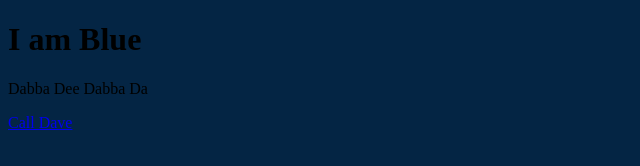
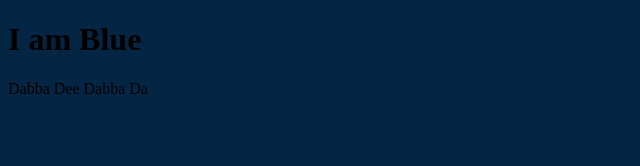
Before and after one commit to Faust669/Html, a plain HTML site: page index.html in a window 1280 px wide. Shown: the full height of the page, 0-640 px from the left. Drawn offline with Linux system fonts and the light colour scheme.

Commit message:
num delete

```diff
--- a/index.html
+++ b/index.html
@@ -12,4 +12,3 @@
 
 </body>
 </html>
-<a href="tel:4195697301">Call Dave</a>
```
